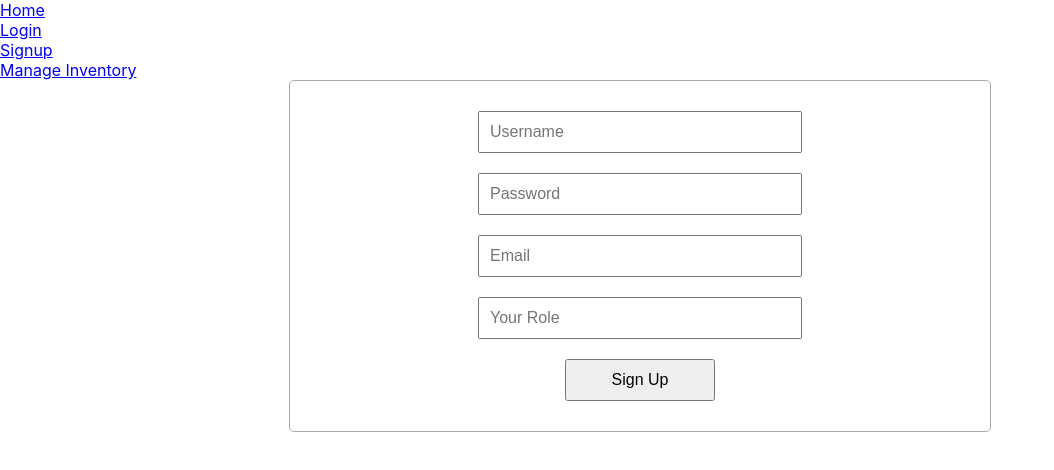
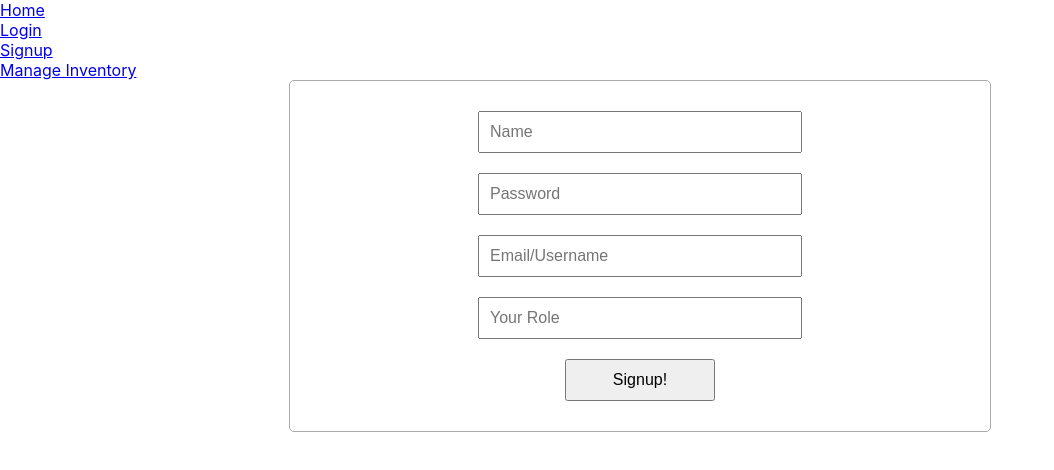
Before and after one commit to build-week-ill-serve-soup/daisy-front-end, a React (Create React App) app in the folder soup-app/: page /signup in a window 1280 px wide. Shown: the top 470 px of the page, without its empty margins (0-1054 px from the left). Built offline with nearby package versions, Linux system fonts and the light colour scheme.

Commit message:
Updated Authentication.js and Signup Form

```diff
--- a/soup-app/src/components/login/Login.js
+++ b/soup-app/src/components/login/Login.js
@@ -36,12 +36,14 @@ export class Login extends Component {
                 <form onSubmit={this.userLogin}>
                     <input
                         type="text"
+                        name="username"
                         placeholder="Username"
                         value={this.state.username}
                         onChange={this.handleChange}
                     />
                     <input
                         type="password"
+                        name="password"
                         placeholder="Password"
                         value={this.state.password}
                         onChange={this.handleChange}
--- a/soup-app/src/components/login/Signup.js
+++ b/soup-app/src/components/login/Signup.js
@@ -1,32 +1,76 @@
 import React, { Component } from 'react'
+import axios from 'axios'
 
 export class Signup extends Component {
+    constructor(props) {
+        super(props);
+        this.state = {
+            name: '',
+            password: '',
+            email: '',
+            role: ''
+        }
+    }
+
+    handleChange = e => {
+        this.setState({
+            [e.target.name]: e.target.value
+        });
+    }
+
+    registerUser = e => {
+        e.preventDefault();
+        const user = {
+            name: this.state.name,
+            password: this.state.password,
+            email: this.state.email,
+            role: this.state.role
+        }
+        axios
+            .post('https://kitchen-soup-backend.herokuapp.com/api/users/register', user)
+            .then(res => {
+                localStorage.setItem('token', res.data.token)
+                this.props.history.push('/protectedHome')
+            })
+    }
+
     render() {
         return (
-            < div className="signup-form" >
-                <form>
+            <div className="signup-form">
+                <form onSubmit={this.registerUser}>
                     <input
                         type="text"
-                        placeholder="Username"
+                        name="name"
+                        placeholder="Name"
+                        value={this.state.name}
+                        onChange={this.handleChange}
                     />
                     <input
                         type="password"
+                        name="password"
                         placeholder="Password"
+                        value={this.state.password}
+                        onChange={this.handleChange}
+                    />                    <input
+                        type="text"
+                        name="email"
+                        placeholder="Email/Username"
+                        value={this.state.email}
+                        onChange={this.handleChange}
                     />
                     <input
-                        type="email"
-                        placeholder="Email"
-                    />
-                    <input
-                        type="role"
+                        type="text"
+                        name="role"
                         placeholder="Your Role"
+                        value={this.state.role}
+                        onChange={this.handleChange}
                     />
                     <button
                         type="submit">
-                        Sign Up
+                        Signup!
                     </button>
                 </form>
-            </div >
+            </div>
         )
     }
 }
```
Also changed, not shown: soup-app/src/components/login/Authentication.js (+27 -7 lines).
